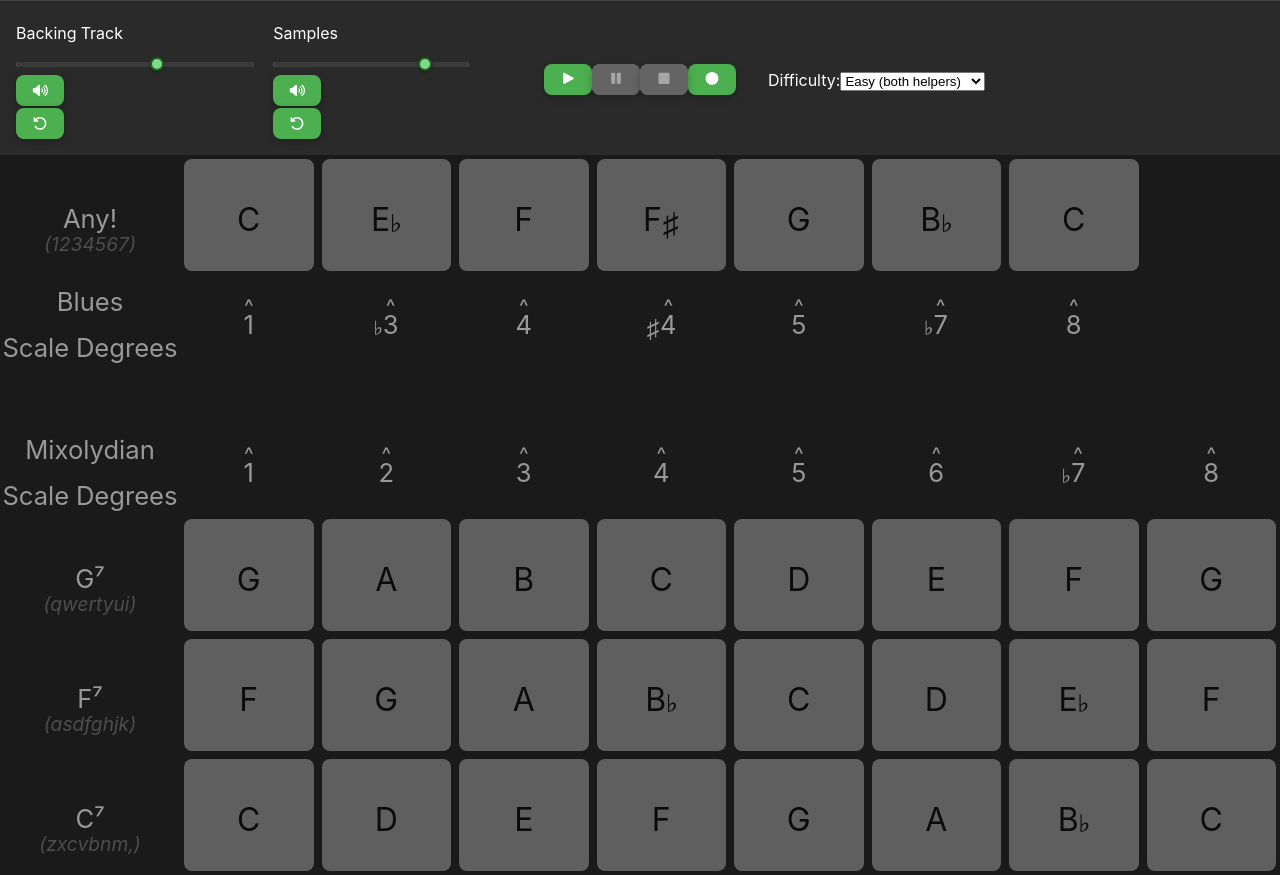
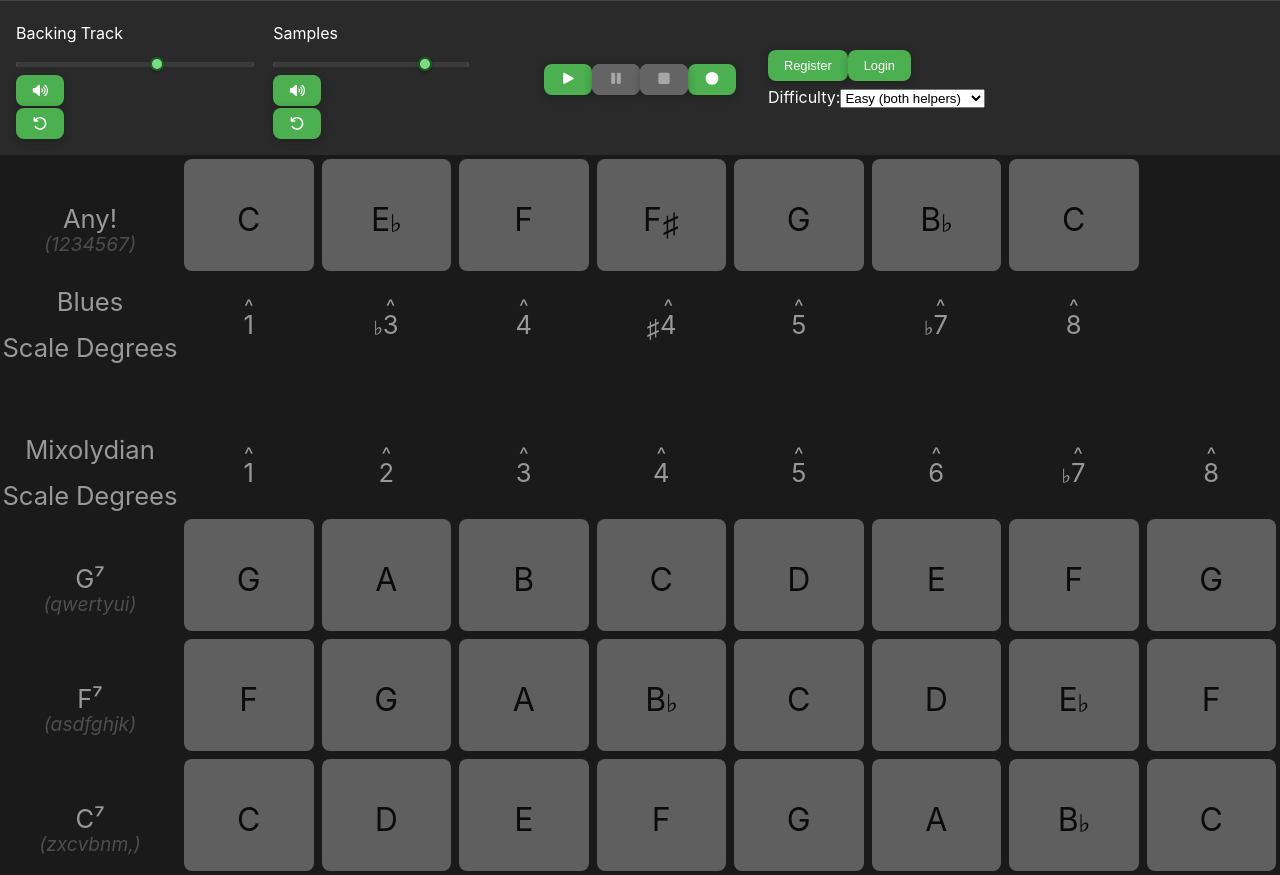
Before and after one commit to asdfang/color-improv, a React (Vite) app in the folder client/: page / in a window 1280 px wide. Built offline with nearby package versions, Linux system fonts and the light colour scheme; no server answers.

Commit message:
feat: add AuthControls component with placeholder actions on register/login (dialogs for later)

```diff
--- a/client/src/App.jsx
+++ b/client/src/App.jsx
@@ -7,6 +7,7 @@ import { usePreferencesSync } from './hooks/usePreferencesSync';
 import { VolumeControl } from './components/controls/VolumeControl'; // TODO: extract to TopPanel
 import { PlaybackControls } from './components/controls/PlaybackControls'; // TODO: extract to TopPanel
 import { Grid } from './components/grid/Grid';
+import { AuthControls } from './components/controls/AuthControls';
 import { DifficultySelect } from './components/controls/DifficultySelect';
 
 export default function App() {
@@ -39,6 +40,7 @@ export default function App() {
                 </div>
                 <PlaybackControls />
                 <div id="settings-panel">
+                    <AuthControls />
                     <DifficultySelect />
                 </div>
             </div>
--- /dev/null
+++ b/client/src/components/controls/AuthControls.jsx
@@ -0,0 +1,27 @@
+import { useAuth } from '/src/contexts/AuthContext';
+
+export function AuthControls() {
+    const { currentUser, logout } = useAuth();
+    const isLoggedIn = currentUser !== null;
+
+    const handleRegister = () => {
+        console.log('Todo: open register auth dialog');
+    };
+
+    const handleLogin = () => {
+        console.log('Todo: open login auth dialog');
+    }
+
+    return (
+        <div className="auth-controls">
+            {isLoggedIn ? (
+                <button onClick={logout}>Logout</button>
+            ) : (
+                <>
+                    <button onClick={handleRegister}>Register</button>
+                    <button onClick={handleLogin}>Login</button>
+                </>
+            )}
+        </div>
+    );
+}
--- a/client/src/contexts/AuthContext.jsx
+++ b/client/src/contexts/AuthContext.jsx
@@ -7,9 +7,9 @@ import { AuthService } from '../api/AuthService';
  * @typedef {{
  *    currentUser: object|null,
  *    isLoading: boolean,
- *    register: Function,
- *    login: Function,
- *    logout: Function
+ *    register: (email: string, name: string, password: string) => Promise<void>,
+ *    login: (email: string, password: string) => Promise<void>,
+ *    logout: () => Promise<void>,
  * }} AuthContextType
  */
 export const AuthContext = createContext(/** @type {AuthContextType | null} */ (null));
```
